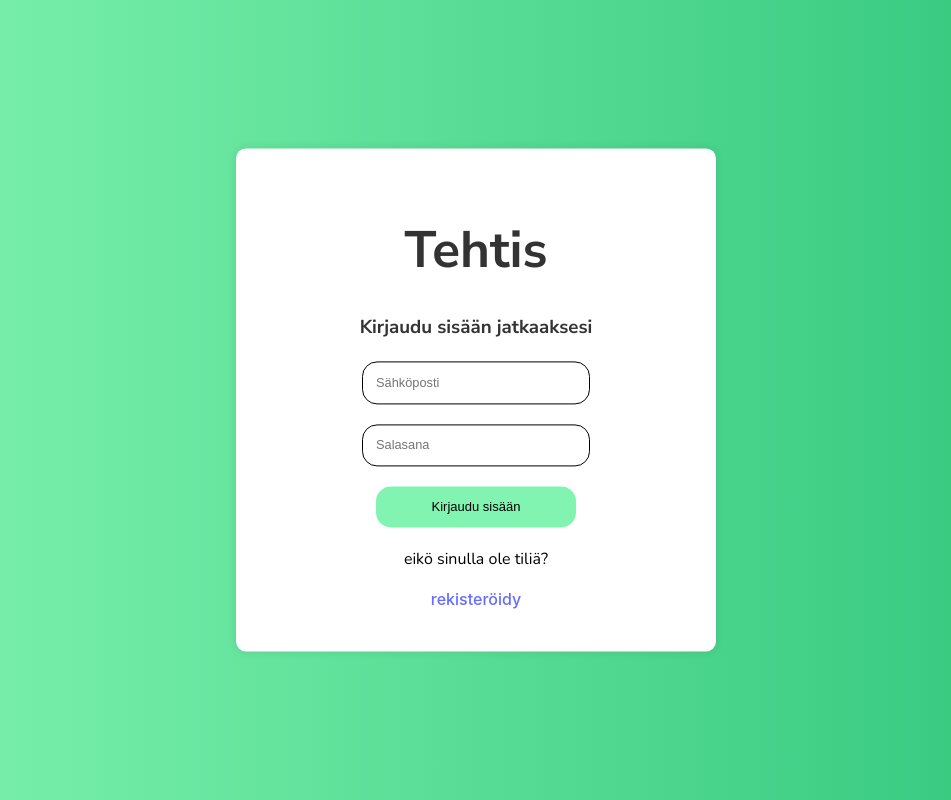
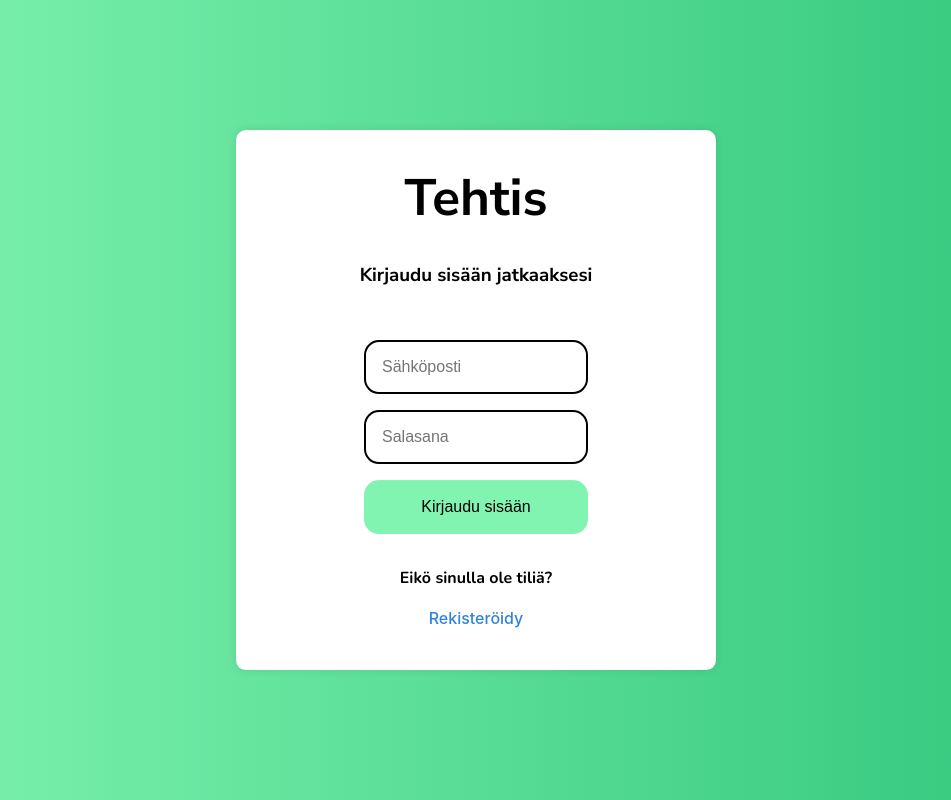
Before and after one commit to ofisch/tehtis, a React (Vite) app in the folder tehtis/: page /login in a window 1280 px wide. Shown: the whole page, without its empty margins (164-1115 px from the left). Built offline with nearby package versions, Linux system fonts and the light colour scheme.

Commit message:
Add framer-motion for animations and enhance Register component with improved styling

```diff
--- a/tehtis/components/Register.tsx
+++ b/tehtis/components/Register.tsx
@@ -1,26 +1,62 @@
 import React from "react";
 import "../style/Login.css";
+import { motion } from "framer-motion";
 
 export const Register = ({ handleRegister }) => {
   return (
     <>
       <div className="login-box">
+        <div className="login-box-content">
           <h1>Tehtis</h1>
-        <h3>Uusi käyttäjä</h3>
+          <motion.h3
+            initial={{ opacity: 0, x: -20 }}
+            animate={{ opacity: 1, x: 0 }}
+            exit={{ opacity: 0, x: 20 }}
+            transition={{ duration: 0.2 }}
+          >
+            Uusi käyttäjä
+          </motion.h3>
           <form action="">
-          <div className="textbox">
+            <motion.div
+              className="textbox"
+              initial={{ opacity: 0, x: -20 }}
+              animate={{ opacity: 1, x: 0 }}
+              exit={{ opacity: 0, x: 20 }}
+              transition={{ duration: 0.2 }}
+            >
               <input type="text" placeholder="Sähköposti" name="email" />
-          </div>
-          <div className="textbox">
+            </motion.div>
+            <motion.div
+              className="textbox"
+              initial={{ opacity: 0, x: -20 }}
+              animate={{ opacity: 1, x: 0 }}
+              exit={{ opacity: 0, x: 20 }}
+              transition={{ duration: 0.2, delay: 0.1 }}
+            >
               <input type="password" placeholder="Salasana" name="password" />
-          </div>
-          <input className="btn" type="submit" value="Rekisteröidy" />
+            </motion.div>
+            <motion.input
+              className="btn"
+              type="submit"
+              value="Rekisteröidy"
+              initial={{ opacity: 0, scale: 0.9 }}
+              animate={{ opacity: 1, scale: 1 }}
+              exit={{ opacity: 0, scale: 0.9 }}
+              transition={{ duration: 0.2, delay: 0.2 }}
+            />
           </form>
-        <div className="no-account">
+          <motion.div
+            className="no-account"
+            initial={{ opacity: 0, y: 10 }}
+            animate={{ opacity: 1, y: 0 }}
+            exit={{ opacity: 0, y: -10 }}
+            transition={{ duration: 0.2, delay: 0.3 }}
+          >
             <p>Onko sinulla jo tili?</p>
             <a className="register-link" onClick={handleRegister}>
-            kirjaudu
+              Kirjaudu
             </a>
+          </motion.div>
         </div>
       </div>
     </>
--- a/tehtis/package.json
+++ b/tehtis/package.json
@@ -10,6 +10,7 @@
     "preview": "vite preview"
   },
   "dependencies": {
+    "framer-motion": "^12.0.11",
     "react": "^18.3.1",
     "react-dom": "^18.3.1",
     "react-router-dom": "^7.1.5"
--- a/tehtis/style/Login.css
+++ b/tehtis/style/Login.css
@@ -1,11 +1,26 @@
 @import url("https://fonts.googleapis.com/css2?family=Nunito+Sans:ital,opsz,wght@0,6..12,200..1000;1,6..12,200..1000&family=PT+Sans:ital,wght@0,400;0,700;1,400;1,700&display=swap");
 @import url("https://fonts.googleapis.com/css2?family=Nunito+Sans:ital,opsz,wght@0,6..12,200..1000;1,6..12,200..1000&family=Nunito:ital,wght@0,200..1000;1,200..1000&family=PT+Sans:ital,wght@0,400;0,700;1,400;1,700&display=swap");
-body {
-  background: linear-gradient(
+
+:root {
+  --black: #000000;
+  --white: #ffffff;
+
+  --lightgreen: #82f4b1;
+  --emerald: #30c67c;
+
+  --bleudefrance: #3083dc;
+  --spacecadet: #111d4a;
+  --aliceblue: #d5dfe5;
+
+  --greengradient: linear-gradient(
     90deg,
     hsla(145, 84%, 73%, 1) 0%,
     hsla(150, 61%, 48%, 1) 100%
   );
+}
+
+body {
+  background: var(--greengradient);
 }
 
 h1,
@@ -32,75 +47,94 @@ p {
   top: 50%;
   left: 50%;
   transform: translate(-50%, -50%);
-  background: #fff;
+  background: var(--white);
   text-align: center;
   border-radius: 10px;
   box-shadow: 0 0 10px 0 rgba(0, 0, 0, 0.1);
 }
 
 .login-box h1 {
-  color: #333;
+  color: var(--black);
+  margin: 0;
 }
 
 .login-box h3 {
-  color: #333;
-  margin-bottom: 20px;
+  color: var(--black);
+}
+
+.login-box-content {
+  display: flex;
+  flex-direction: column;
+  gap: 1em;
 }
 
 .textbox {
   display: flex;
   justify-content: center;
   align-items: center;
-  margin-bottom: 20px;
+}
+
+form {
+  display: flex;
+  flex-direction: column;
+  align-items: center;
+  width: 100%;
+  gap: 1em;
+  margin-top: 1em;
+}
+
+input,
+.btn {
+  width: 100%;
+  max-width: 14em;
 }
 
 input {
   border-radius: 15px;
-  border: 1px solid black;
+  border: 2px solid black; /* Keep size consistent */
   padding: 1em;
-  width: 50%;
   background: transparent;
-  color: black;
-  font-size: 0.8em;
+  color: var(--black);
+  font-size: 1em;
   transition: 0.3s;
+  box-sizing: border-box; /* Prevent size changes */
 }
 
 input:focus {
   transition: 0.3s;
-  border: 2px solid black;
+  border: 2px solid black; /* Same thickness as default */
   box-shadow: black 3px 3px;
   outline: none;
 }
 
 .btn {
-  font-size: 13px;
-  width: 50%;
-  background: #82f4b1;
-  border: none;
+  font-size: 1em;
+  background: var(--lightgreen);
+  border: 2px solid transparent; /* Ensure no size change */
   padding: 1em;
   cursor: pointer;
   border-radius: 15px;
-  color: black;
+  color: var(--black);
+  box-sizing: border-box; /* Prevent size changes */
   transition: 0.3s;
 }
 
 .btn:hover {
   transition: 0.3s;
-  border: 1px solid black;
+  border: 2px solid black; /* Same thickness to avoid movement */
   box-shadow: black 3px 3px;
 }
 
 .no-account {
-  margin-top: 20px;
-  color: black;
+  color: var(--black);
+  font-weight: bold;
 }
 
 .register-link {
   text-decoration: none;
-  background-color: transparent;
+  color: var(--bleudefrance);
 }
 
 .register-link:hover {
   cursor: pointer;
-  text-decoration: underline;
 }
--- a/tehtis/views/Login.tsx
+++ b/tehtis/views/Login.tsx
@@ -1,6 +1,7 @@
 import React, { useState } from "react";
 import "../style/Login.css";
 import { Register } from "../components/Register"; // Ensure this path is correct
+import { motion, AnimatePresence } from "framer-motion";
 
 export const Login = () => {
   const [toggleRegister, setToggleRegister] = useState(false);
@@ -12,29 +13,70 @@ export const Login = () => {
   return (
     <>
       <div className="container">
+        <div className="login-box">
+          <AnimatePresence mode="wait">
             {toggleRegister ? (
               <Register handleRegister={handleRegister} />
             ) : (
-          <div className="login-box">
+              <div className="login-box-content" key="login">
                 <h1>Tehtis</h1>
-            <h3>Kirjaudu sisään jatkaaksesi</h3>
+                <motion.h3
+                  initial={{ opacity: 0, x: -20 }}
+                  animate={{ opacity: 1, x: 0 }}
+                  exit={{ opacity: 0, x: 20 }}
+                  transition={{ duration: 0.2 }}
+                >
+                  Kirjaudu sisään jatkaaksesi
+                </motion.h3>
                 <form action="">
-              <div className="textbox">
+                  <motion.div
+                    className="textbox"
+                    initial={{ opacity: 0, x: -20 }}
+                    animate={{ opacity: 1, x: 0 }}
+                    exit={{ opacity: 0, x: 20 }}
+                    transition={{ duration: 0.2 }}
+                  >
                     <input type="text" placeholder="Sähköposti" name="email" />
-              </div>
-              <div className="textbox">
-                <input type="password" placeholder="Salasana" name="password" />
-              </div>
-              <input className="btn" type="submit" value="Kirjaudu sisään" />
+                  </motion.div>
+                  <motion.div
+                    className="textbox"
+                    initial={{ opacity: 0, x: -20 }}
+                    animate={{ opacity: 1, x: 0 }}
+                    exit={{ opacity: 0, x: 20 }}
+                    transition={{ duration: 0.2, delay: 0.1 }}
+                  >
+                    <input
+                      type="password"
+                      placeholder="Salasana"
+                      name="password"
+                    />
+                  </motion.div>
+                  <motion.input
+                    className="btn"
+                    type="submit"
+                    value="Kirjaudu sisään"
+                    initial={{ opacity: 0, scale: 0.9 }}
+                    animate={{ opacity: 1, scale: 1 }}
+                    exit={{ opacity: 0, scale: 0.9 }}
+                    transition={{ duration: 0.2, delay: 0.2 }}
+                  />
                 </form>
-            <div className="no-account">
-              <p>eikö sinulla ole tiliä?</p>
+                <motion.div
+                  className="no-account"
+                  initial={{ opacity: 0, y: 10 }}
+                  animate={{ opacity: 1, y: 0 }}
+                  exit={{ opacity: 0, y: -10 }}
+                  transition={{ duration: 0.2, delay: 0.3 }}
+                >
+                  <p>Eikö sinulla ole tiliä?</p>
                   <a onClick={handleRegister} className="register-link">
-                rekisteröidy
+                    Rekisteröidy
                   </a>
-            </div>
+                </motion.div>
               </div>
             )}
+          </AnimatePresence>
+        </div>
       </div>
     </>
   );
```
Also changed, not shown: 1 other file (tests, documents, lock files or other folders). Lines whose indentation alone changed are shown as unchanged.
